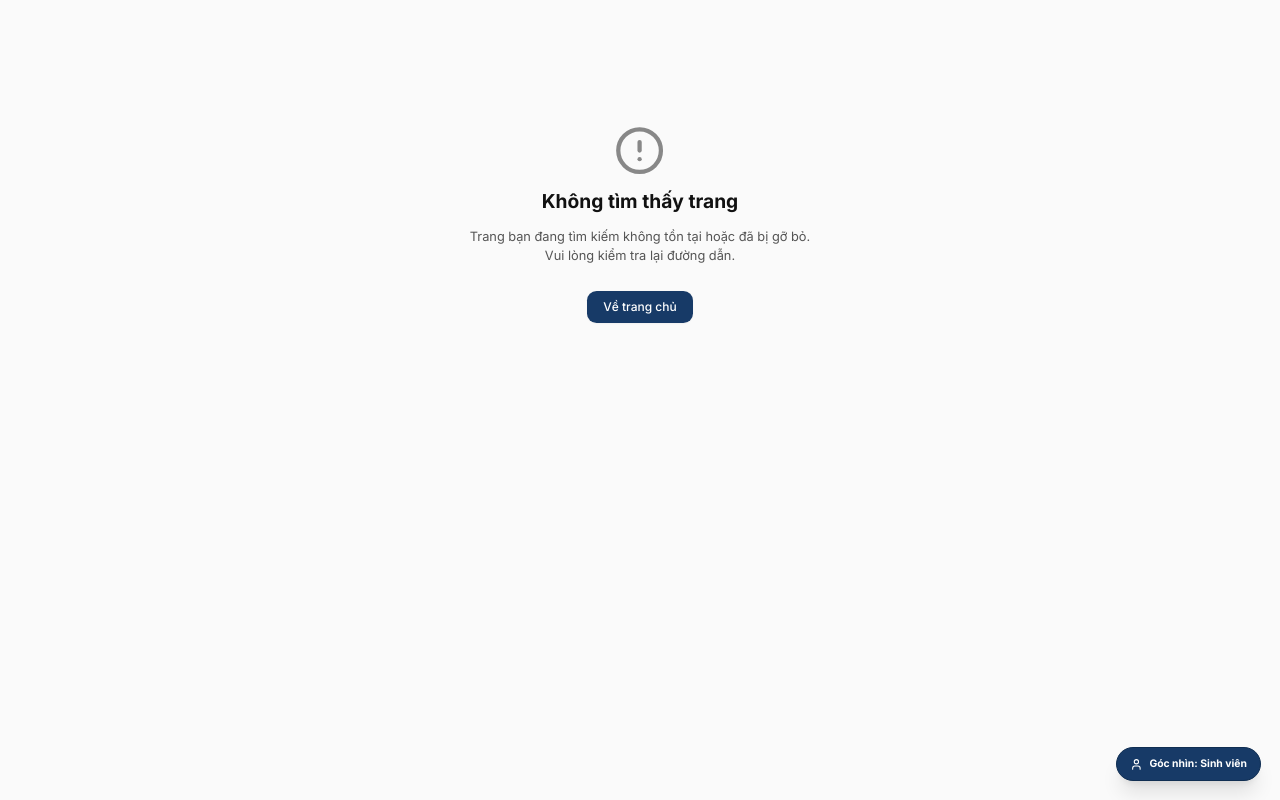
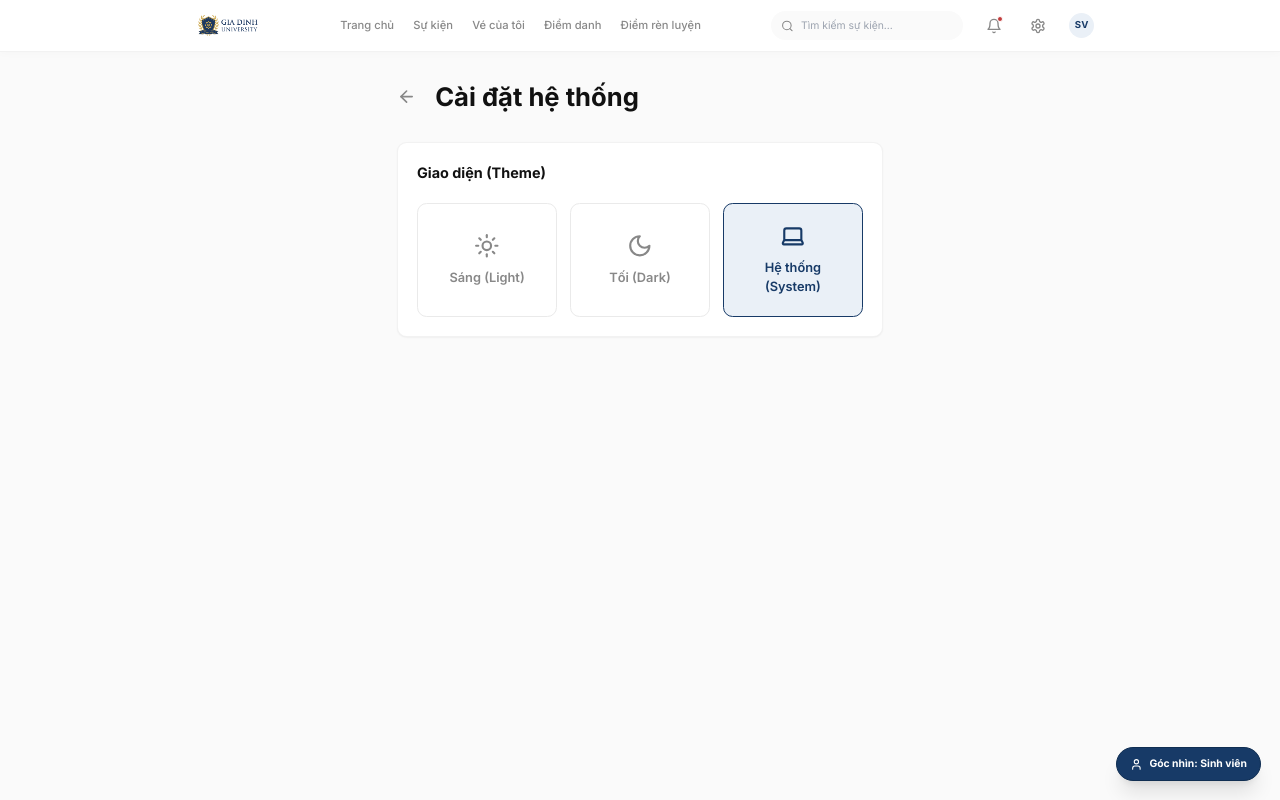
Before and after one commit to pqthafnh/GDU_Diem_Ren_Luyen, a Next.js app: page /demo/settings in a window 1280 px wide. Before the commit this address had no page. Built offline with nearby package versions, Linux system fonts and the light colour scheme.

Commit message:
update darkmode

```diff
--- /dev/null
+++ b/src/app/demo/settings/layout.tsx
@@ -0,0 +1,17 @@
+import { AppHeader, MobileNavigation } from "@/components/layout/navigation";
+
+export default function SettingsLayout({
+  children,
+}: {
+  children: React.ReactNode;
+}) {
+  return (
+    <div className="flex min-h-screen flex-col bg-canvas pb-16 md:pb-0">
+      <AppHeader />
+      <main className="flex-1">
+        {children}
+      </main>
+      <MobileNavigation />
+    </div>
+  );
+}
--- /dev/null
+++ b/src/app/demo/settings/page.tsx
@@ -0,0 +1,73 @@
+"use client";
+
+import { useTheme } from "next-themes";
+import { Moon, Sun, Laptop } from "lucide-react";
+import { useEffect, useState } from "react";
+import Link from "next/link";
+import { ArrowLeft } from "lucide-react";
+
+export default function SettingsPage() {
+  const { theme, setTheme } = useTheme();
+  const [mounted, setMounted] = useState(false);
+
+  useEffect(() => {
+    setMounted(true);
+  }, []);
+
+  if (!mounted) {
+    return null; // Avoid hydration mismatch
+  }
+
+  return (
+    <div className="container py-8 max-w-2xl">
+      <div className="flex items-center gap-4 mb-8">
+        <Link href=".." className="p-2 -ml-2 text-muted hover:text-primary transition-colors">
+          <ArrowLeft className="h-6 w-6" />
+        </Link>
+        <h1 className="text-[24px] md:text-[32px] font-bold text-ink">Cài đặt hệ thống</h1>
+      </div>
+
+      <section className="bg-surface rounded-xl border border-black/5 p-6 shadow-sm">
+        <h2 className="text-[18px] font-bold text-ink mb-6">Giao diện (Theme)</h2>
+
+        <div className="grid grid-cols-1 md:grid-cols-3 gap-4">
+          <button
+            onClick={() => setTheme("light")}
+            className={`flex flex-col items-center justify-center p-6 rounded-xl border-2 transition-all ${
+              theme === "light"
+                ? "border-primary bg-primary-soft text-primary"
+                : "border-border hover:border-primary-muted text-muted hover:text-primary"
+            }`}
+          >
+            <Sun className="h-8 w-8 mb-3" />
+            <span className="font-semibold">Sáng (Light)</span>
+          </button>
+
+          <button
+            onClick={() => setTheme("dark")}
+            className={`flex flex-col items-center justify-center p-6 rounded-xl border-2 transition-all ${
+              theme === "dark"
+                ? "border-primary bg-primary-soft text-primary"
+                : "border-border hover:border-primary-muted text-muted hover:text-primary"
+            }`}
+          >
+            <Moon className="h-8 w-8 mb-3" />
+            <span className="font-semibold">Tối (Dark)</span>
+          </button>
+
+          <button
+            onClick={() => setTheme("system")}
+            className={`flex flex-col items-center justify-center p-6 rounded-xl border-2 transition-all ${
+              theme === "system"
+                ? "border-primary bg-primary-soft text-primary"
+                : "border-border hover:border-primary-muted text-muted hover:text-primary"
+            }`}
+          >
+            <Laptop className="h-8 w-8 mb-3" />
+            <span className="font-semibold">Hệ thống (System)</span>
+          </button>
+        </div>
+      </section>
+    </div>
+  );
+}
--- a/src/app/globals.css
+++ b/src/app/globals.css
@@ -28,6 +28,31 @@
 
   --page-padding: 16px;
   --section-padding-block: 48px;
+}
+
+.dark {
+  --color-primary: #173a67; /* Keep primary for brand */
+  --color-primary-hover: #1a4478;
+  --color-primary-active: #215494;
+  --color-primary-soft: #0b1a2e;
+  --color-primary-muted: #2f4b6b;
+
+  --color-accent: #d8b24f;
+  --color-accent-hover: #e5c365;
+  --color-accent-active: #c59c35;
+  --color-accent-soft: #382c11;
+  --color-accent-muted: #6b5621;
+
+  --color-canvas: #09090b;
+  --color-canvas-soft: #121214;
+  --color-surface: #18181b;
+
+  --color-ink: #f8fafc;
+  --color-body: #cbd5e1;
+  --color-muted: #94a3b8;
+
+  --color-border: #27272a;
+  --color-border-strong: #3f3f46;
 }
 
 @media (min-width: 480px) {
--- a/src/app/layout.tsx
+++ b/src/app/layout.tsx
@@ -2,6 +2,7 @@ import type { Metadata } from "next";
 import { Inter } from "next/font/google";
 import "./globals.css";
 import { RoleSwitcher } from "@/components/layout/role-switcher";
+import { ThemeProvider } from "@/components/theme-provider";
 
 const inter = Inter({ subsets: ["vietnamese"] });
 
@@ -16,10 +17,17 @@ export default function RootLayout({
   children: React.ReactNode;
 }>) {
   return (
-    <html lang="vi">
+    <html lang="vi" suppressHydrationWarning>
       <body className={inter.className}>
-        {children}
-        <RoleSwitcher />
+        <ThemeProvider
+          attribute="class"
+          defaultTheme="system"
+          enableSystem
+          disableTransitionOnChange
+        >
+          {children}
+          <RoleSwitcher />
+        </ThemeProvider>
       </body>
     </html>
   );
--- a/src/components/layout/navigation.tsx
+++ b/src/components/layout/navigation.tsx
@@ -4,7 +4,7 @@ import { useState } from "react"
 import Link from "next/link"
 import Image from "next/image"
 import { usePathname } from "next/navigation"
-import { Calendar, CreditCard, Home, QrCode, User, Bell, Search, X } from "lucide-react"
+import { Calendar, CreditCard, Home, QrCode, User, Bell, Search, X, Settings } from "lucide-react"
 import { cn } from "@/lib/utils"
 
 const NAV_ITEMS = [
@@ -158,6 +158,11 @@ export function AppHeader() {
                 )}
               </div>
 
+              {/* Settings */}
+              <Link href="/demo/settings" className="p-2 text-muted hover:text-primary transition-colors">
+                <Settings className="h-5 w-5" />
+              </Link>
+
               {/* Profile */}
               <Link href="/demo/student/profile" className="h-8 w-8 rounded-full bg-primary-soft text-primary flex items-center justify-center font-bold text-[12px] hover:bg-primary hover:text-white transition-colors" title="Trang cá nhân">
                 SV
--- /dev/null
+++ b/src/components/theme-provider.tsx
@@ -0,0 +1,9 @@
+"use client";
+
+import * as React from "react";
+import { ThemeProvider as NextThemesProvider } from "next-themes";
+import { type ThemeProviderProps } from "next-themes/dist/types";
+
+export function ThemeProvider({ children, ...props }: ThemeProviderProps) {
+  return <NextThemesProvider {...props}>{children}</NextThemesProvider>;
+}
```
Also changed, not shown: package.json (+6 -5 lines), 1 other file (tests, documents, lock files or other folders).
